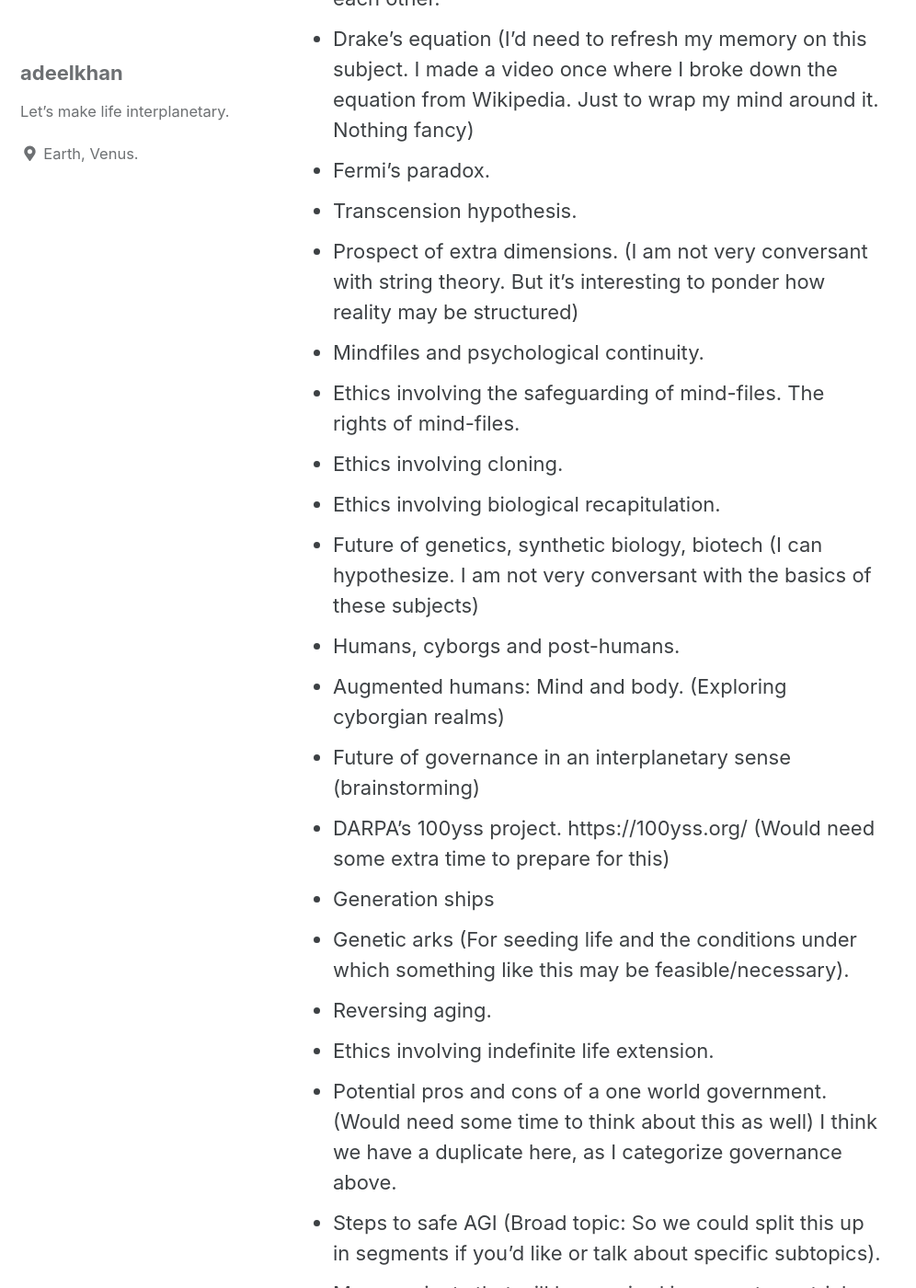
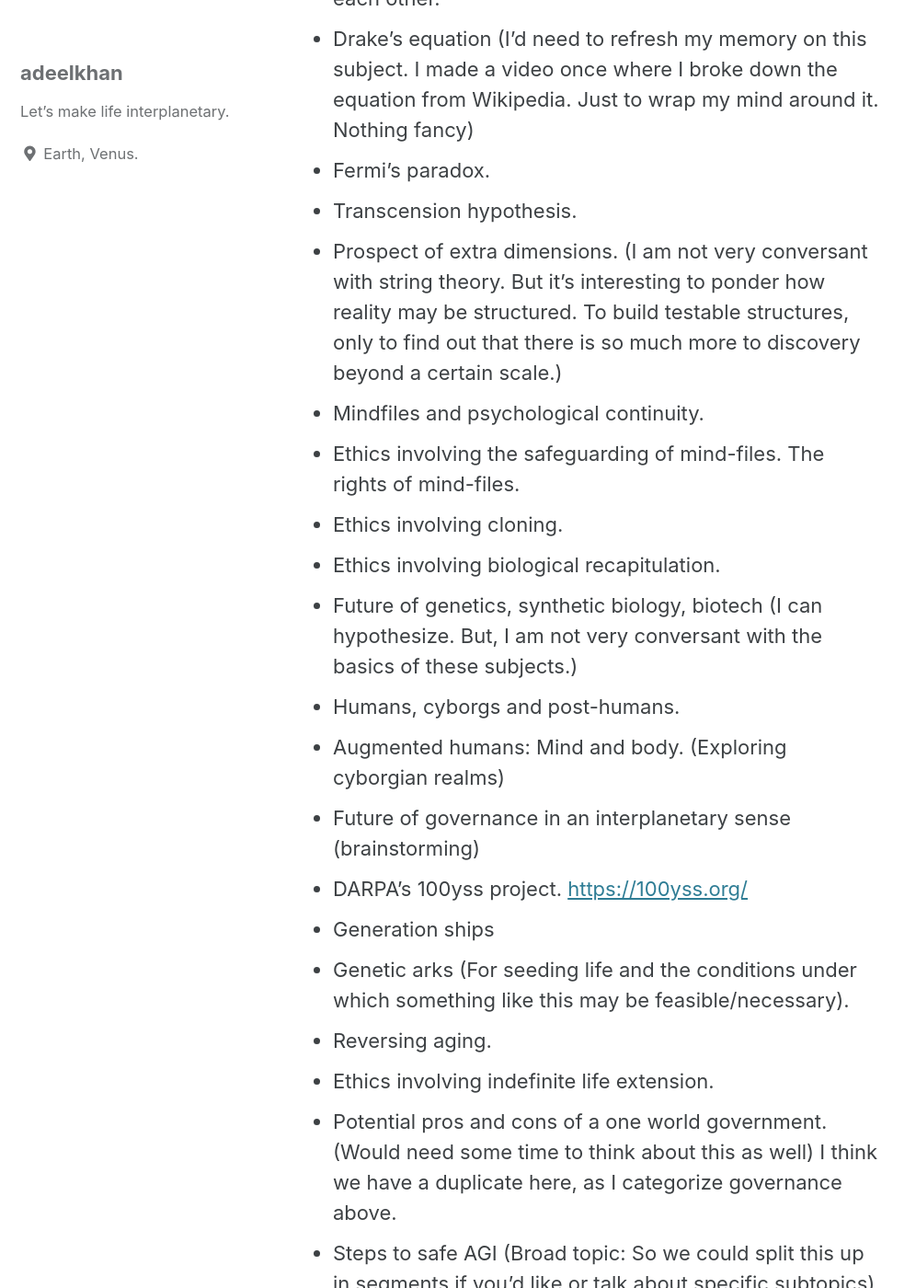
Before and after one commit to stellardreams/stellardreams.github.io, a Jekyll site: the page built from _posts/2020-09-08-Some-Topics-to-Ponder-About.md, in a window 1280 px wide and 1400 px high, scrolled down 3648 px. Shown: the whole window at 92% size, without its empty margins (0-996 px from the left). Built offline with Jekyll 4.4.1, drawn with Linux system fonts in a browser that asks for light colours; cached includes are drawn as plain includes.

Commit message:
Update 2020-09-08-Some-Topics-to-Ponder-About.md

```diff
--- a/_posts/2020-09-08-Some-Topics-to-Ponder-About.md
+++ b/_posts/2020-09-08-Some-Topics-to-Ponder-About.md
@@ -23,16 +23,16 @@ Going back to what I started with in this blogpost, my intuitive and uneducated
 - Drake's equation (I'd need to refresh my memory on this subject. I made a video once where I broke down the equation from Wikipedia. Just to wrap my mind around it. Nothing fancy)
 - Fermi's paradox.
 - Transcension hypothesis.
-- Prospect of extra dimensions. (I am not very conversant with string theory. But it's interesting to ponder how reality may be structured)
+- Prospect of extra dimensions. (I am not very conversant with string theory. But it's interesting to ponder how reality may be structured. To build testable structures, only to find out that there is so much more to discovery beyond a certain scale.)
 - Mindfiles and psychological continuity.
 - Ethics involving the safeguarding of mind-files. The rights of mind-files.
 - Ethics involving cloning.
 - Ethics involving biological recapitulation.
-- Future of genetics, synthetic biology, biotech (I can hypothesize. I am not very conversant with the basics of these subjects)
+- Future of genetics, synthetic biology, biotech (I can hypothesize. But, I am not very conversant with the basics of these subjects.)
 - Humans, cyborgs and post-humans.
 - Augmented humans: Mind and body. (Exploring cyborgian realms)
 - Future of governance in an interplanetary sense (brainstorming)
-- DARPA's 100yss project. https://100yss.org/  (Would need some extra time to prepare for this)
+- DARPA's 100yss project. [https://100yss.org/](https://100yss.org/)
 - Generation ships
 - Genetic arks (For seeding life and the conditions under which something like this may be feasible/necessary).
 - Reversing aging.
```
